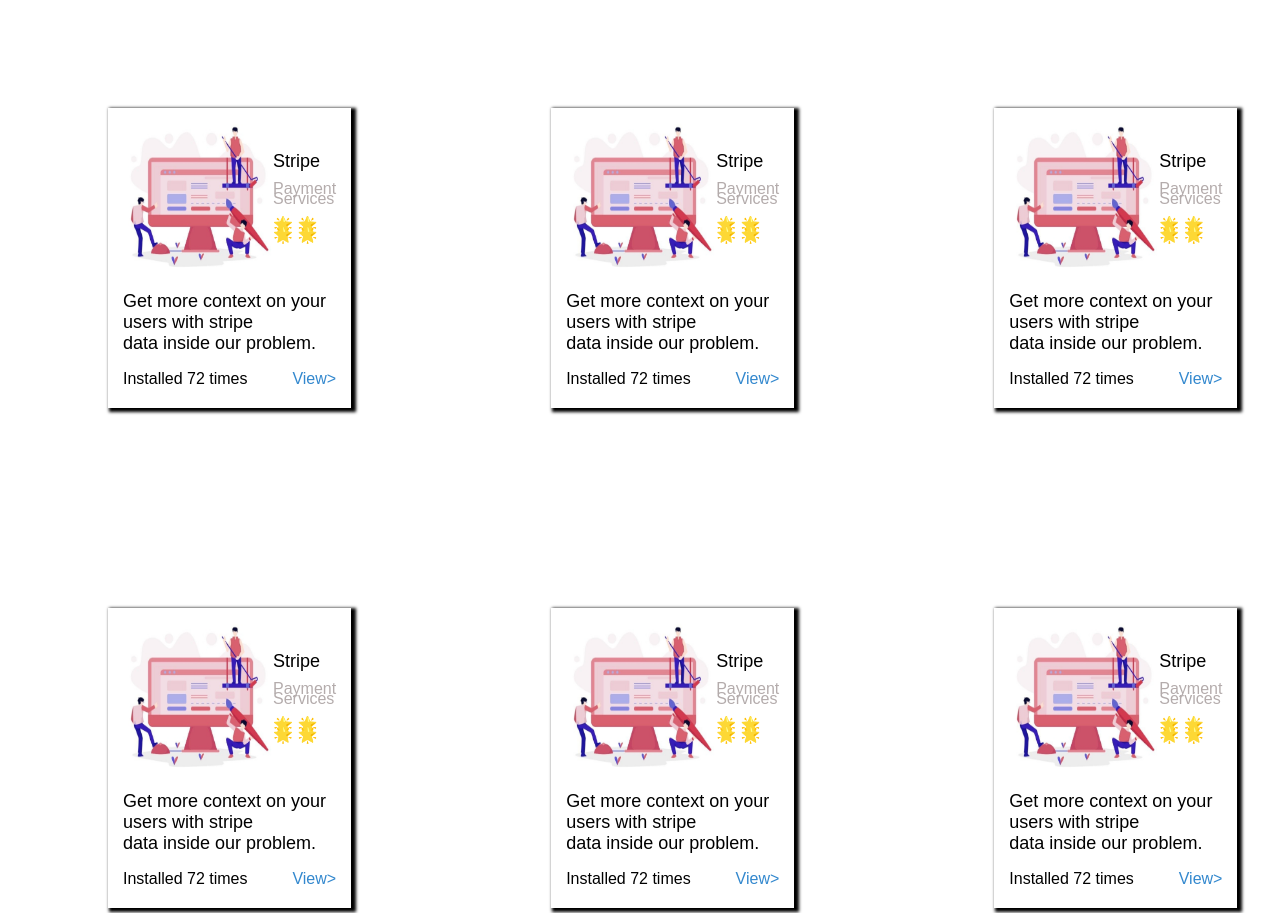
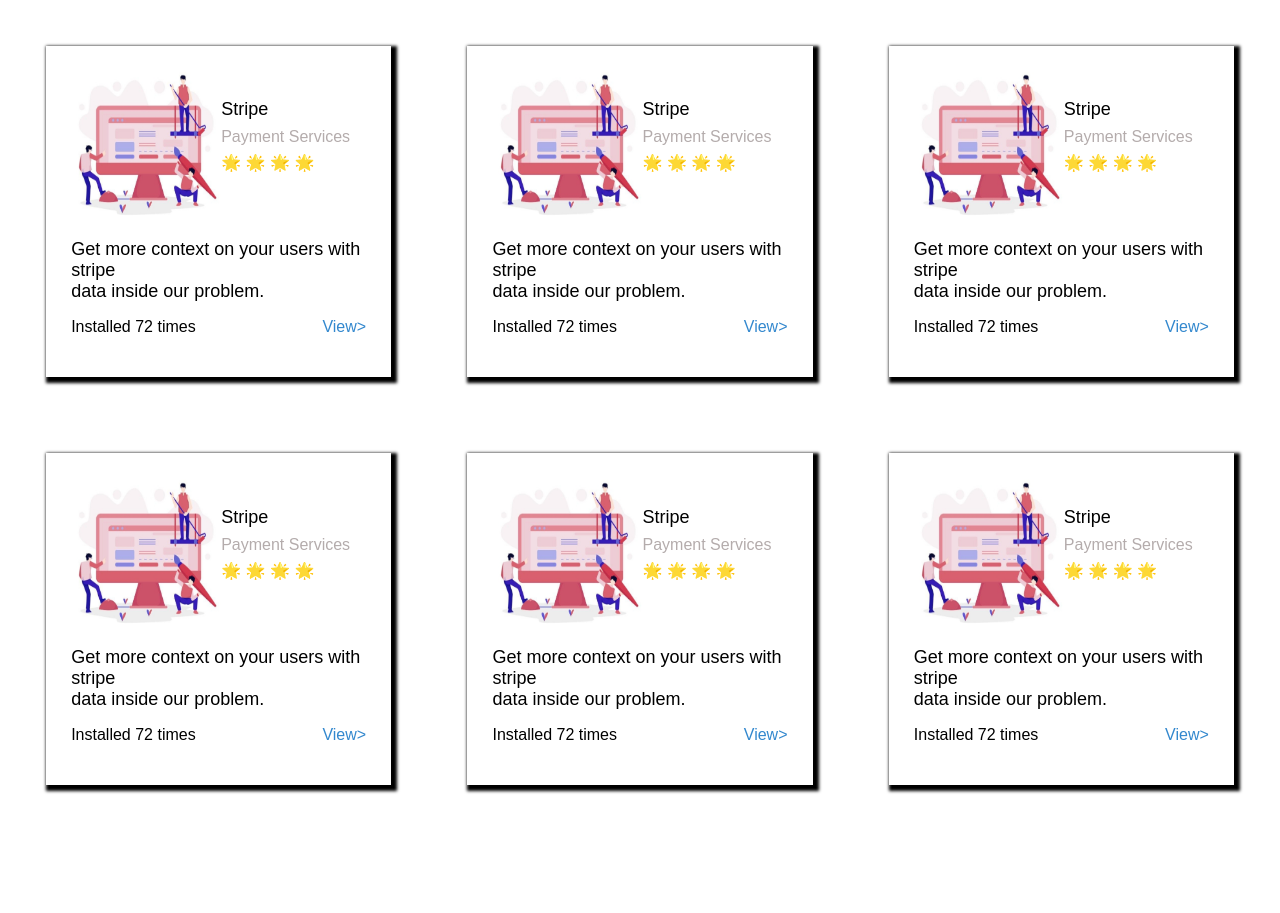
Before and after one commit to 20551a0202-harini/flexbox, a plain HTML site: page task2.html in a window 1280 px wide. Shown: the top 913 px of the page. After the commit the page ends 831 px from the top, so only its background shows below. Drawn offline with Linux system fonts and the light colour scheme.

Commit message:
Update task2.html

```diff
--- a/task2.html
+++ b/task2.html
@@ -10,12 +10,12 @@
             justify-content: space-evenly;
         }
 .card1{
-    box-shadow: 3px 2px 3px 2px;
-    padding: 15px;
-    margin: 100px;
-    width: 700px;
-    height: 270px;
-    gap: 10px;
+    box-shadow: 3px 3px 3px 3px;
+    padding: 2%;
+    margin: 3%;
+    width: 40%;
+    height: 20%;
+    gap: 1%;
     font-family: Arial, Helvetica, sans-serif;
 }
 .leftpart{
@@ -52,12 +52,12 @@ font-family: Arial, Helvetica, sans-serif;
 
 
 .card2{
-    box-shadow: 3px 2px 3px 2px;
-    padding: 15px;
-    margin: 100px;
-    width: 700px;
-    height: 270px;
-    gap: 10px;
+    box-shadow: 3px 3px 3px 3px;
+    padding: 2%;
+    margin: 3%;
+    width: 40%;
+    height: 20%;
+    gap: 1%;
     font-family: Arial, Helvetica, sans-serif;
 }
 .leftpart1{
@@ -92,12 +92,12 @@ font-family: Arial, Helvetica, sans-serif;
 }
 
 .card3{
-    box-shadow: 3px 2px 3px 2px;
-    padding: 15px;
-    margin: 100px;
-    width: 700px;
-    height: 270px;
-    gap: 10px;
+    box-shadow: 3px 3px 3px 3px;
+    padding: 2%;
+    margin: 3%;
+    width: 40%;
+    height: 20%;
+    gap: 1%;
     font-family: Arial, Helvetica, sans-serif;
 }
 .leftpart2{
@@ -132,12 +132,12 @@ font-family: Arial, Helvetica, sans-serif;
 }
 
 .card4{
-    box-shadow: 3px 2px 3px 2px;
-    padding: 15px;
-    margin: 100px;
-    width: 700px;
-    height: 270px;
-    gap: 10px;
+    box-shadow: 3px 3px 3px 3px;
+    padding: 2%;
+    margin: 3%;
+    width: 40%;
+    height: 20%;
+    gap: 1%;
     font-family: Arial, Helvetica, sans-serif;
 }
 .leftpart3{
@@ -175,12 +175,12 @@ font-family: Arial, Helvetica, sans-serif;
     justify-content: space-evenly;
 }
 .card5{
-    box-shadow: 3px 2px 3px 2px;
-    padding: 15px;
-    margin: 100px;
-    width: 700px;
-    height: 270px;
-    gap: 10px;
+    box-shadow: 3px 3px 3px 3px;
+    padding: 2%;
+    margin: 3%;
+    width: 40%;
+    height: 20%;
+    gap: 1%;
     font-family: Arial, Helvetica, sans-serif;
 }
 .leftpart4{
@@ -215,12 +215,12 @@ font-family: Arial, Helvetica, sans-serif;
 }
 
 .card6{
-    box-shadow: 3px 2px 3px 2px;
-    padding: 15px;
-    margin: 100px;
-    width: 700px;
-    height: 270px;
-    gap: 10px;
+    box-shadow: 3px 3px 3px 3px;
+    padding: 2%;
+    margin: 3%;
+    width: 40%;
+    height: 20%;
+    gap: 1%;
     font-family: Arial, Helvetica, sans-serif;
 }
 .leftpart5{
```
